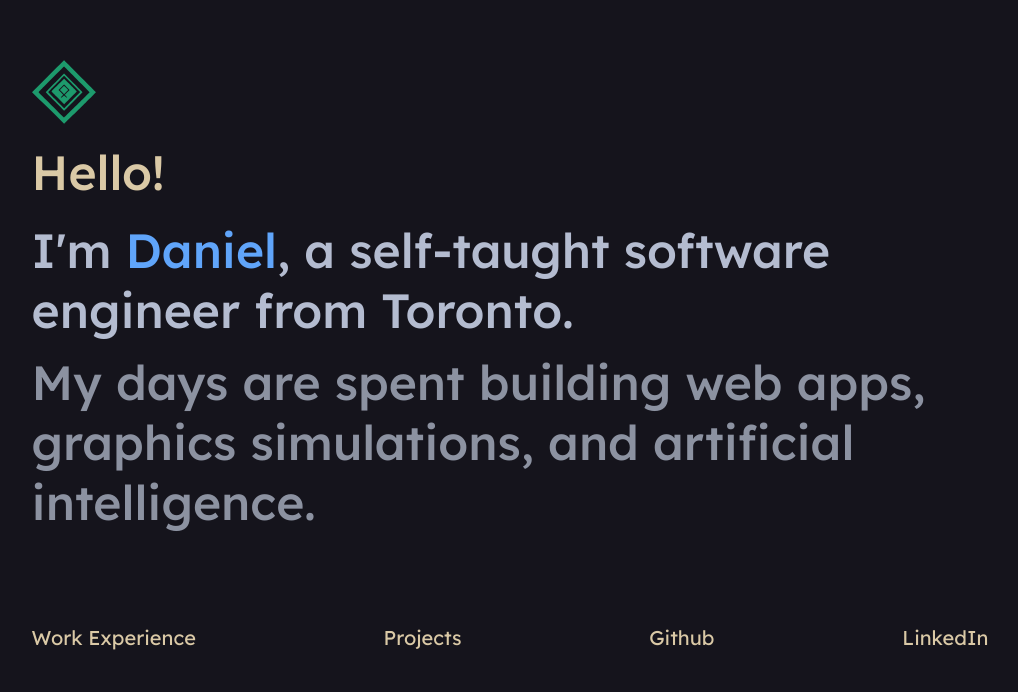
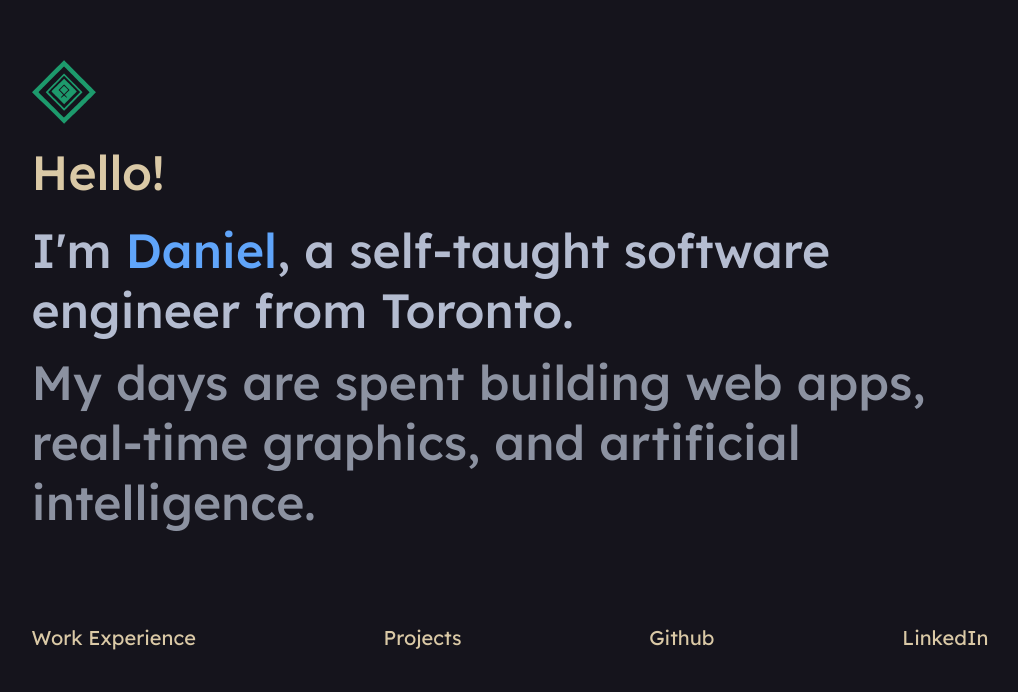
Before and after one commit to DanielHZhang/danielhzhang, a SvelteKit app: page / in a window 1280 px wide. Shown: the part 108-800 px from the top of the page, without its empty margins (130-1148 px from the left). Built offline with nearby package versions, Linux system fonts and the light colour scheme.

Commit message:
Copywriting for hero

```diff
--- a/src/components/hero.svelte
+++ b/src/components/hero.svelte
@@ -74,7 +74,7 @@
 				I'm <span class="text-blue-400">Daniel</span>, a self-taught software engineer from Toronto.
 			</div>
 			<div class="leading-tight text-gray-450">
-				My days are spent building web apps, graphics simulations, and artificial intelligence.
+				My days are spent building web apps, real-time graphics, and artificial intelligence.
 			</div>
 		</div>
 
```
